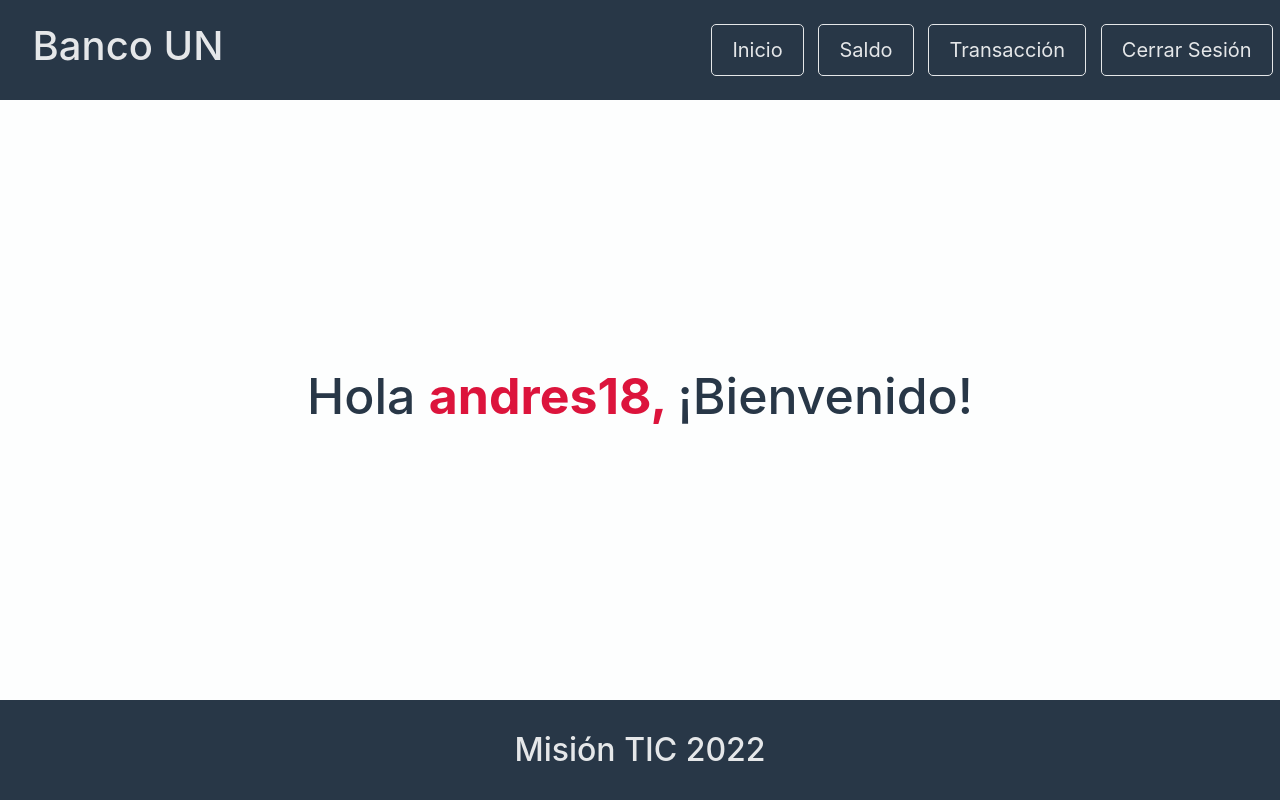
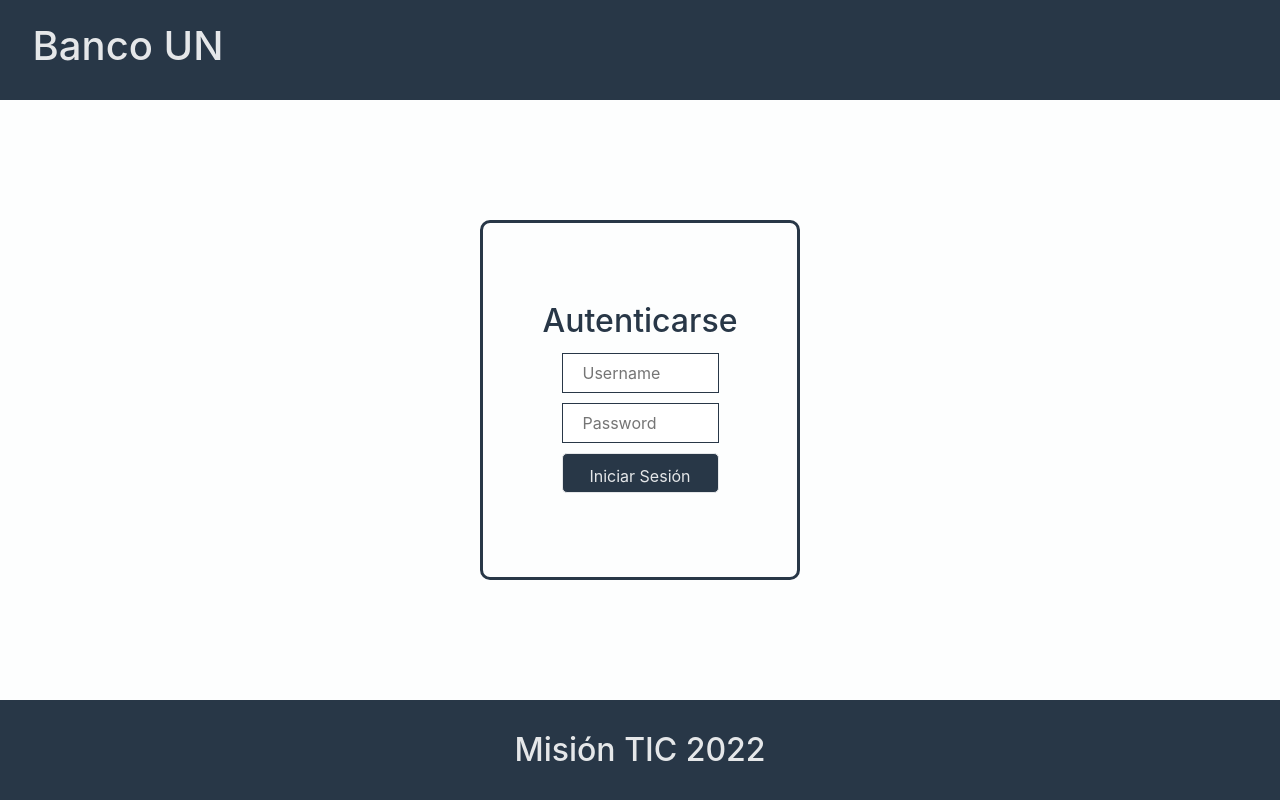
Before and after one commit to CamiloCastro/cajero_app_frontend_123, a Vue app: page /user/auth in a window 1280 px wide. Before the commit this address led to /user/andres18. Built offline with nearby package versions, Linux system fonts and the light colour scheme.

Commit message:
Add some validations

```diff
--- a/src/App.vue
+++ b/src/App.vue
@@ -5,12 +5,12 @@
       <nav>
         <button v-on:click="init" v-if="is_auth">Inicio</button>
         <button v-on:click="getBalance" v-if="is_auth">Saldo</button>
-        <button v-on:click="getTransaction" v-if="is_auth">Transacción</button>
-        <button v-if="is_auth">Cerrar Sesión</button>
+        <button v-on:click="doTransaction" v-if="is_auth">Transacción</button>
+        <button v-on:click="logOut" v-if="is_auth">Cerrar Sesión</button>
       </nav>
     </div>
     <div class="main-component">
-      <router-view></router-view>
+      <router-view v-on:log-in="logIn"></router-view>
     </div>
     <div class="footer">
       <h2>Misión TIC 2022</h2>
@@ -28,6 +28,26 @@ export default {
     };
   },
   methods: {
+    updateAuth: function () {
+      var self = this;
+      self.is_auth = localStorage.getItem("isAuth") || false;
+      if (self.is_auth == false)
+       self.$router.push({ name: "user_auth" });
+      else {
+        let username = localStorage.getItem("current_username");
+        self.$router.push({ name: "user", params: { usuario: username } });
+      }
+    },
+    logIn: function (username) {
+      localStorage.setItem('current_username', username)
+      localStorage.setItem('isAuth', true)
+      this.updateAuth()
+    },
+    logOut: function () {
+      localStorage.removeItem('isAuth')
+      localStorage.removeItem('current_username')
+      this.updateAuth()
+    },
     init: function () {
       if (this.$route.name != "user") {
         let username = localStorage.getItem("current_username");
@@ -43,18 +63,15 @@ export default {
         });
       }
     },
-    getTransaction: function() {
-      if (this.$route.name != "transaction") {
-        this.$router.push({ name: "transaction"});
-      }
-    }
+    doTransaction: function(){
+      let username = localStorage.getItem("current_username")
+      this.$router.push({name: "user_transaction", params:{ username: username }})
+    },
   },
-  beforeCreate: function () {
-    localStorage.setItem("current_username", "andres18");
-    localStorage.setItem("isAuth", true);
-
-    this.$router.push({ name: "user", params: { usuario: "andres18" } });
-  },
+  created: function(){
+    this.$router.push({name: "principal"})
+    this.updateAuth()
+  }
 };
 </script>
 
--- a/src/components/Transaction.vue
+++ b/src/components/Transaction.vue
@@ -73,7 +73,14 @@ export default {
     let self = this;
     axios.get("http://localhost:8000/user/transactions/" + current_username)
       .then((result) => {
-        self.transactions = result.data;
+        var ts = result.data;
+
+        for (let i = 0; i < ts.length; i++)
+        {
+          //ts[i].date = ts[i].date.slice(0, 16).replace("T", " ");
+        }
+
+        self.transactions = ts;
       })
       .catch((error) => {
         alert("ERROR Servidor");
--- /dev/null
+++ b/src/components/UserAuth.vue
@@ -0,0 +1,102 @@
+<template>
+  <div id="AuthUser" class="auth_user">
+    <div class="container_auth_user">
+      <h2>Autenticarse</h2>
+      <form v-on:submit.prevent="processAuthUser">
+        <input type="text" v-model="user_in.username" placeholder="Username" />
+        <br />
+        <input
+          type="password"
+          v-model="user_in.password"
+          placeholder="Password"
+        />
+        <br />
+        <button type="submit">Iniciar Sesión</button>
+      </form>
+    </div>
+  </div>
+</template>
+
+<script>
+import axios from "axios";
+
+export default {
+  name: "UserAuth",
+  data: function () {
+    return {
+      user_in: {
+        username: "",
+        password: "",
+      },
+    };
+  },
+  methods: {
+    processAuthUser: function () {
+      var self = this;
+      axios
+        .post("http://127.0.0.1:8000/user/auth/", self.user_in, { headers: {} })
+        .then((result) => {
+          alert("Autenticación Exitosa");
+          self.$emit("log-in", self.user_in.username);
+        })
+        .catch((error) => {
+          if (error.response.status == "404")
+            alert("ERROR 404: Usuario no encontrado.");
+          if (error.response.status == "403")
+            alert("ERROR 403: Contraseña Erronea.");
+        });
+    },
+  },
+};
+</script>
+
+<style>
+.auth_user {
+  margin: 0;
+  padding: 0%;
+  height: 100%;
+  width: 100%;
+  display: flex;
+  justify-content: center;
+  align-items: center;
+}
+.container_auth_user {
+  border: 3px solid #283747;
+  border-radius: 10px;
+  width: 25%;
+  height: 60%;
+  display: flex;
+  flex-direction: column;
+  justify-content: center;
+  align-items: center;
+}
+.auth_user h2 {
+  color: #283747;
+}
+.auth_user form {
+  width: 50%;
+}
+.auth_user input {
+  height: 40px;
+  width: 100%;
+  box-sizing: border-box;
+  padding: 10px 20px;
+  margin: 5px 0;
+  border: 1px solid #283747;
+}
+.auth_user button {
+  width: 100%;
+  height: 40px;
+  color: #e5e7e9;
+  background: #283747;
+  border: 1px solid #e5e7e9;
+  border-radius: 5px;
+  padding: 10px 25px;
+  margin: 5px 0;
+}
+.auth_user button:hover {
+  color: #e5e7e9;
+  background: crimson;
+  border: 1px solid #283747;
+}
+</style>
--- /dev/null
+++ b/src/components/UserTransaction.vue
@@ -0,0 +1,126 @@
+<template>
+  <div id="UserTransaction">
+    <div class="continer_user_transaction">
+      <h2>Transacción {{ username }}</h2>
+      <form v-on:submit.prevent="processTransaction">
+        <input type="text" v-model="value" placeholder="Valor" />
+        <br />
+        <span>{{mensajeError}}</span>
+        <button type="submit">Hacer Transacción</button>
+      </form>
+    </div>
+  </div>
+</template>
+
+<script>
+import axios from "axios";
+
+export default {
+  name: "UserTransaction",
+  data: function () {
+    return {
+      username: "none",
+      value: "",
+      mensajeError: ""
+    };
+  },
+  methods: {
+    processTransaction: function () {
+      var self = this;
+      let transaction_in = {
+        username: this.username,
+        value: this.value,
+      };
+
+      if(this.value < 0)
+      {
+        this.mensajeError = "El valor de la transacción debe ser positivo";
+      }
+      else{
+        axios
+        .put("http://127.0.0.1:8000/user/transaction/", transaction_in, {
+          headers: {},
+        })
+        .then((result) => {
+          alert(
+            "Transaction Correcta, Saldo Restante: " +
+              result.data.actual_balance
+          );
+          self.mensajeError = "";
+        })
+        .catch((error) => {
+          if (error.response.status == "400")
+            self.mensajeError = "El valor de la transacción debe ser positivo"
+
+          else if (error.response.status == "422")
+            self.mensajeError = "El valor de la transacción debe ser numérico"
+
+          else
+            self.mensajeError = "Saldo Insuficiente"
+        });
+      }
+
+
+    },
+  },
+  created: function () {
+    this.username = this.$route.params.username;
+  },
+};
+</script>
+
+<style>
+#UserTransaction {
+  margin: 0;
+  padding: 0%;
+  height: 100%;
+  width: 100%;
+  display: flex;
+  justify-content: center;
+  align-items: center;
+}
+.continer_user_transaction {
+  border: 3px solid #283747;
+  border-radius: 10px;
+  width: 25%;
+  height: 60%;
+  display: flex;
+  flex-direction: column;
+  justify-content: center;
+  align-items: center;
+}
+#UserTransaction h2 {
+  color: #283747;
+}
+#UserTransaction form {
+  width: 50%;
+}
+
+#UserTransaction form span {
+  color: #6e0505;
+}
+
+#UserTransaction input {
+  height: 40px;
+  width: 100%;
+  box-sizing: border-box;
+  padding: 10px 20px;
+  margin: 5px 0;
+  border: 1px solid #283747;
+}
+#UserTransaction button {
+  width: 100%;
+  height: 40px;
+  color: #e5e7e9;
+  background: #283747;
+  border: 1px solid #e5e7e9;
+  border-radius: 5px;
+  padding: 10px 25px;
+  margin: 5px 0;
+}
+#UserTransaction button:hover {
+  color: #e5e7e9;
+  background: crimson;
+  border: 1px solid #283747;
+}
+</style>
--- a/src/router.js
+++ b/src/router.js
@@ -1,7 +1,8 @@
 import vueRouter from 'vue-router'
 import User from './components/User'
 import UserBalance from './components/UserBalance'
-import Transaction from './components/Transaction'
+import UserTransaction from './components/UserTransaction'
+import UserAuth  from './components/UserAuth'
 import App from './App'
 
 const router = new vueRouter({
@@ -24,9 +25,14 @@ const router = new vueRouter({
             component: UserBalance
         },
         {
-            path: '/user/transaction',
-            name: "transaction",
-            component: Transaction
+            path: '/user/transaction/:username',
+            name: "user_transaction",
+            component: UserTransaction
+        },
+        {
+            path: '/user/auth',
+            name: 'user_auth',
+            component: UserAuth
         }
     ]
 })
```
